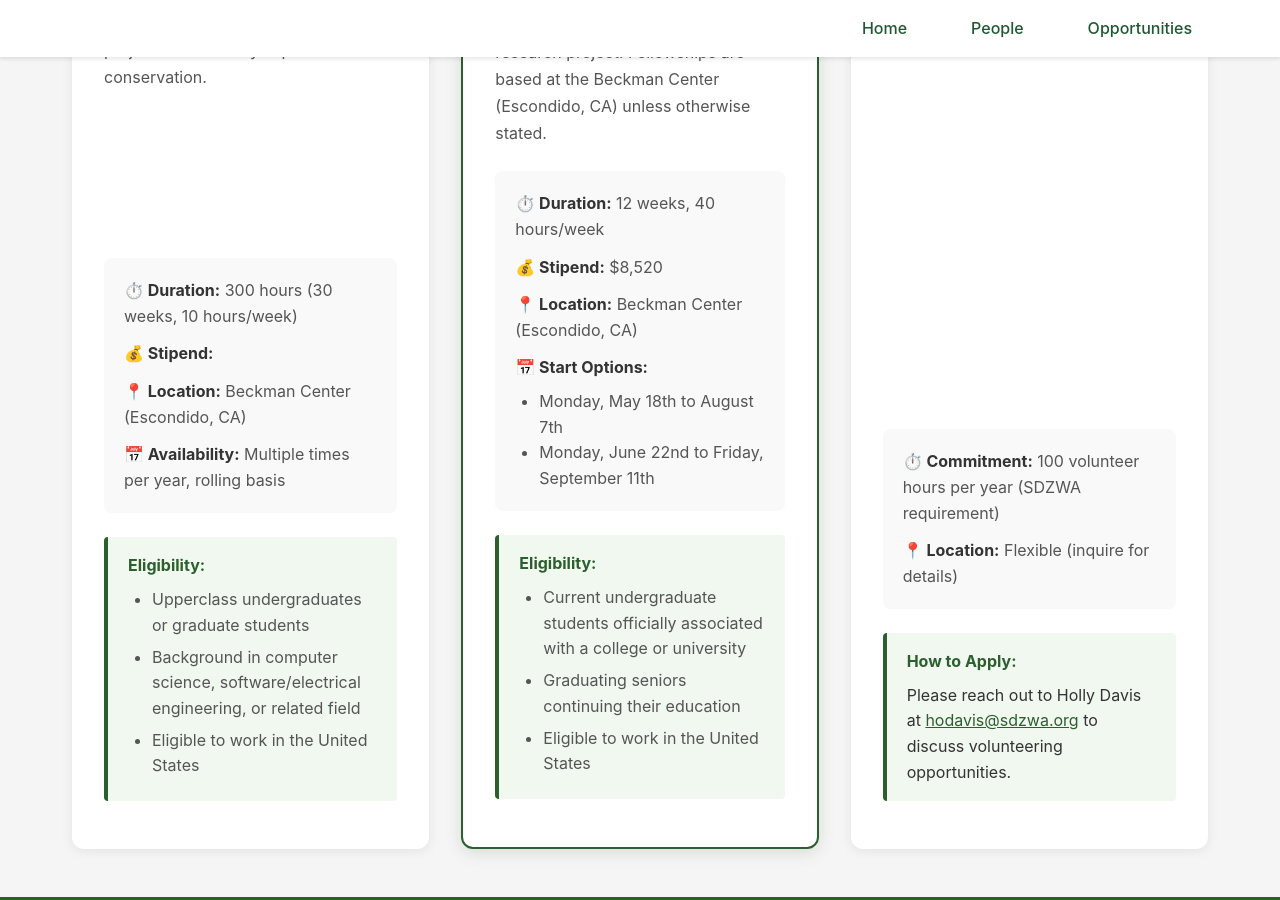
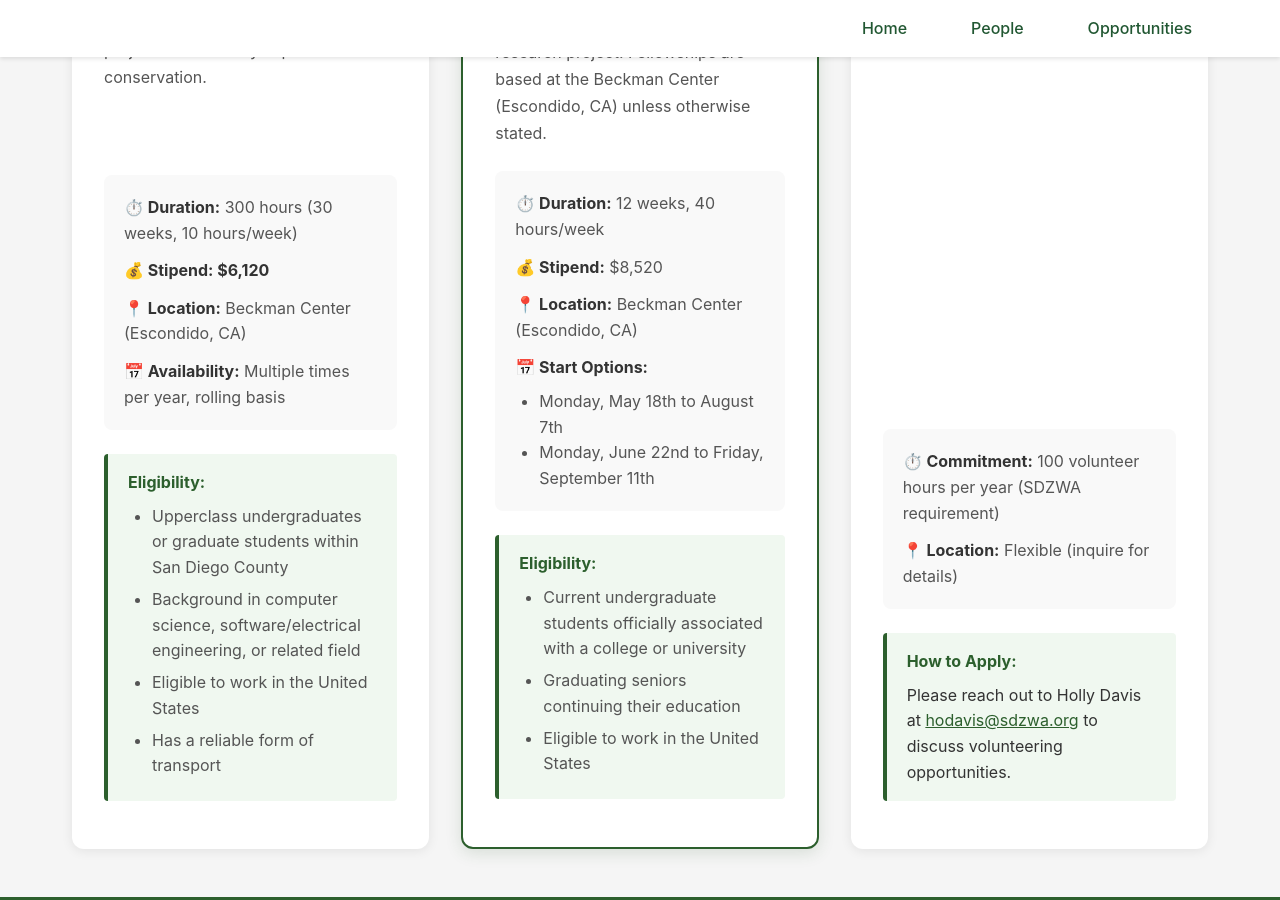
Before and after one commit to conservationtechlab/conservationtechlab.github.io, a Jekyll site: the page built from opportunities.md, in a window 1280 px wide and 900 px high, scrolled down 797 px. Built offline with Jekyll 4.4.1, drawn with Linux system fonts in a browser that asks for light colours.

Commit message:
update opportunities to reflect ctl fellowship only open to SD county

```diff
--- a/opportunities.md
+++ b/opportunities.md
@@ -28,7 +28,7 @@ description: Join the Conservation Tech Lab
                     <strong>⏱️ Duration:</strong> 300 hours (30 weeks, 10 hours/week)
                 </div>
                 <div class="detail-item">
-                    <strong>💰 Stipend:</strong>
+                    <strong>💰 Stipend: $6,120</strong>
                 </div>
                 <div class="detail-item">
                     <strong>📍 Location:</strong> Beckman Center (Escondido, CA)
@@ -40,9 +40,10 @@ description: Join the Conservation Tech Lab
             <div class="opportunity-requirements">
                 <strong>Eligibility:</strong>
                 <ul>
-                    <li>Upperclass undergraduates or graduate students</li>
+                    <li>Upperclass undergraduates or graduate students within San Diego County</li>
                     <li>Background in computer science, software/electrical engineering, or related field</li>
                     <li>Eligible to work in the United States</li>
+                    <li>Has a reliable form of transport</li>
                 </ul>
             </div>
         </div>
```
